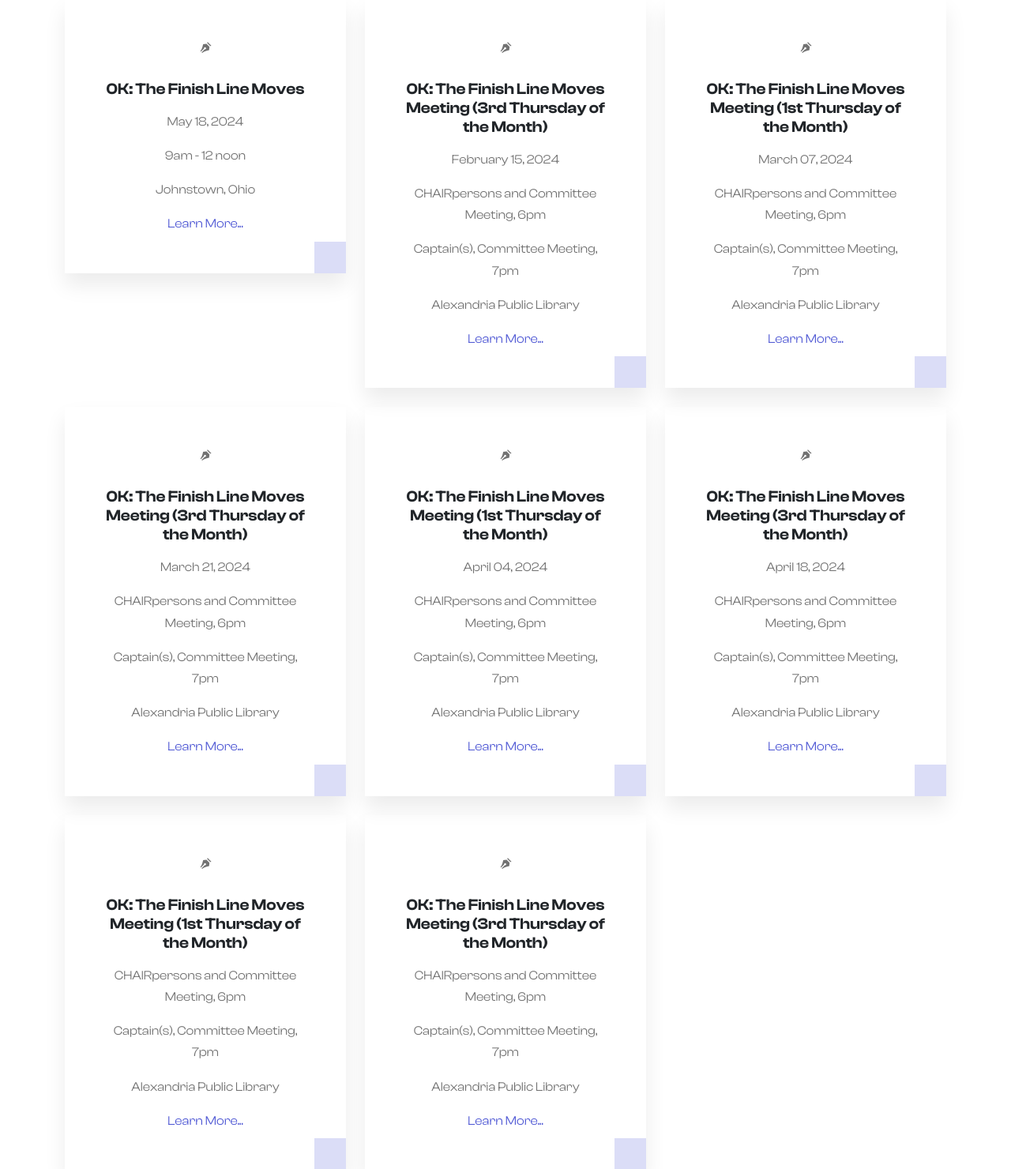
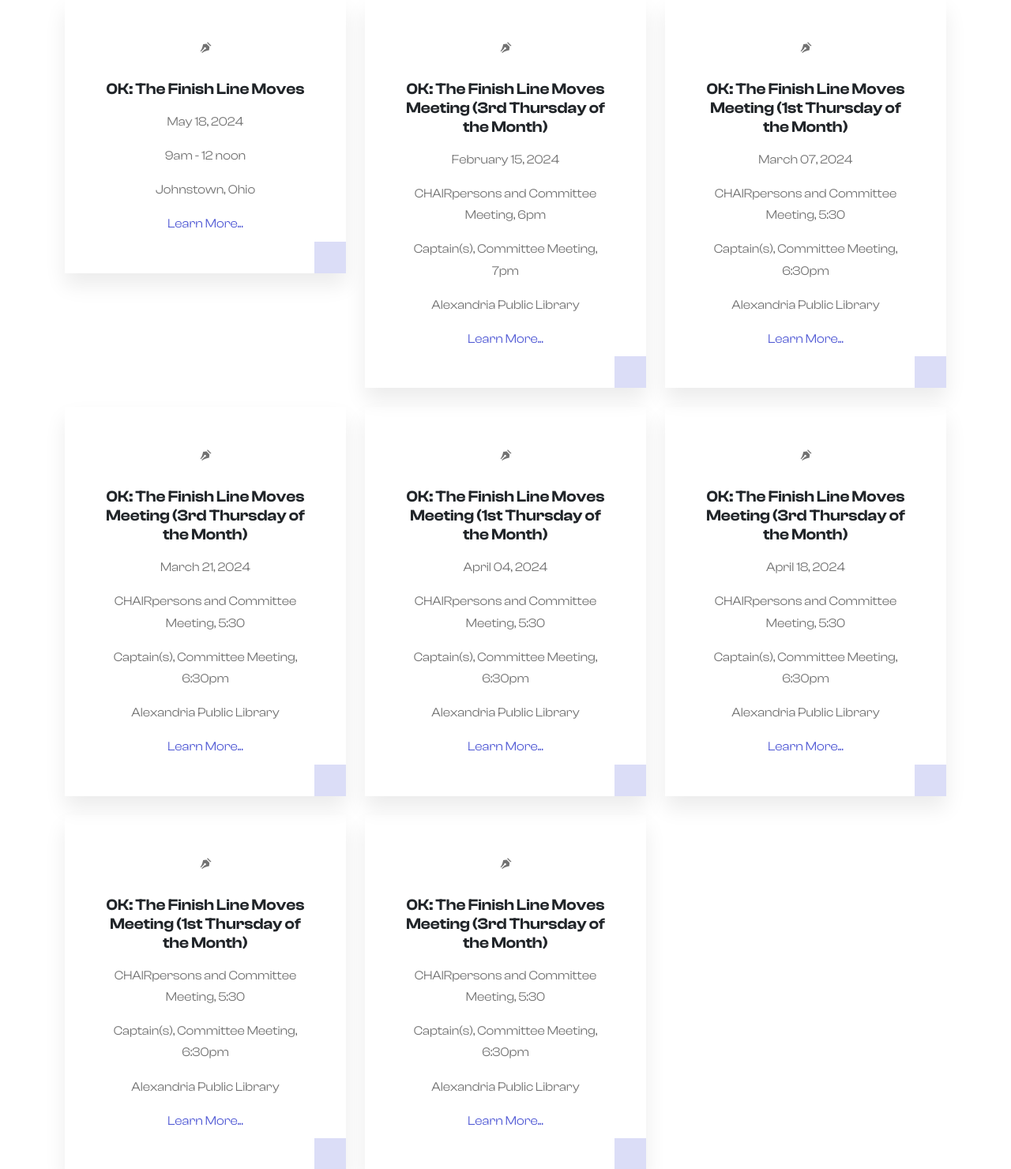
Before and after one commit to PatchWorkCreations/OKFoundation, a Django app: page / in a window 1280 px wide. Shown: the part 2983-4463 px from the top of the page at 79% size. Run offline with Django 4.2, Linux system fonts and the light colour scheme.

Commit message:
meetings

```diff
--- a/templates/home.html
+++ b/templates/home.html
@@ -159,8 +159,8 @@
                     </div>
                     <h5 class="mt-4 mb-3">0K: The Finish Line Moves Meeting (1st Thursday of the Month)</h5>
                     <p>March 07, 2024</p>
-                    <p>CHAIRpersons and Committee Meeting, 6pm</p>
-                    <p>Captain(s), Committee Meeting, 7pm </p>
+                    <p>CHAIRpersons and Committee Meeting, 5:30</p>
+                    <p>Captain(s), Committee Meeting, 6:30pm </p>
                     <p>Alexandria Public Library</p>
                     <a href="https://fb.me/e/5b7f2dcR9" class="">Learn More...</a>
                 </div>
@@ -174,8 +174,8 @@
                     </div>
                     <h5 class="mt-4 mb-3">0K: The Finish Line Moves Meeting (3rd Thursday of the Month)</h5>
                     <p>March 21, 2024</p>
-                    <p>CHAIRpersons and Committee Meeting, 6pm</p>
-                    <p>Captain(s), Committee Meeting, 7pm </p>
+                    <p>CHAIRpersons and Committee Meeting, 5:30</p>
+                    <p>Captain(s), Committee Meeting, 6:30pm </p>
                     <p>Alexandria Public Library</p>
                     <a href="https://fb.me/e/5hFZxMdim" class="">Learn More...</a>
                 </div>
@@ -189,8 +189,8 @@
                     </div>
                     <h5 class="mt-4 mb-3">0K: The Finish Line Moves Meeting (1st Thursday of the Month)</h5>
                     <p>April 04, 2024</p>
-                    <p>CHAIRpersons and Committee Meeting, 6pm</p>
-                    <p> Captain(s), Committee Meeting, 7pm </p>
+                    <p>CHAIRpersons and Committee Meeting, 5:30</p>
+                    <p>Captain(s), Committee Meeting, 6:30pm </p>
                     <p>Alexandria Public Library</p>
                     <a href="https://fb.me/e/19ij0UXe1" class="">Learn More...</a>
                 </div>
@@ -204,8 +204,8 @@
                     </div>
                     <h5 class="mt-4 mb-3">0K: The Finish Line Moves Meeting (3rd Thursday of the Month)</h5>
                     <p>April 18, 2024</p>
-                    <p>CHAIRpersons and Committee Meeting, 6pm</p>
-                    <p>Captain(s), Committee Meeting, 7pm </p>
+                    <p>CHAIRpersons and Committee Meeting, 5:30</p>
+                    <p>Captain(s), Committee Meeting, 6:30pm </p>
                     <p>Alexandria Public Library</p>
                     <a href="https://fb.me/e/3utfDmyvU" class="">Learn More...</a>
                 </div>
@@ -218,8 +218,8 @@
                         <i class="ri-pen-nib-fill"></i>
                     </div>
                     <h5 class="mt-4 mb-3">0K: The Finish Line Moves Meeting (1st Thursday of the Month)</h5>
-                    <p>CHAIRpersons and Committee Meeting, 6pm</p>
-                    <p>Captain(s), Committee Meeting, 7pm </p>
+                    <p>CHAIRpersons and Committee Meeting, 5:30</p>
+                    <p>Captain(s), Committee Meeting, 6:30pm </p>
                     <p>Alexandria Public Library</p>
                     <a href="https://fb.me/e/4OOkwQJV3" class="">Learn More...</a>
                 </div>
@@ -232,8 +232,8 @@
                         <i class="ri-pen-nib-fill"></i>
                     </div>
                     <h5 class="mt-4 mb-3">0K: The Finish Line Moves Meeting (3rd Thursday of the Month)</h5>
-                    <p>CHAIRpersons and Committee Meeting, 6pm</p>
-                    <p>Captain(s), Committee Meeting, 7pm </p>
+                    <p>CHAIRpersons and Committee Meeting, 5:30</p>
+                    <p>Captain(s), Committee Meeting, 6:30pm </p>
                     <p>Alexandria Public Library</p>
                     <a href="https://fb.me/e/1S4rniaBS" class="">Learn More...</a>
                 </div>
```
